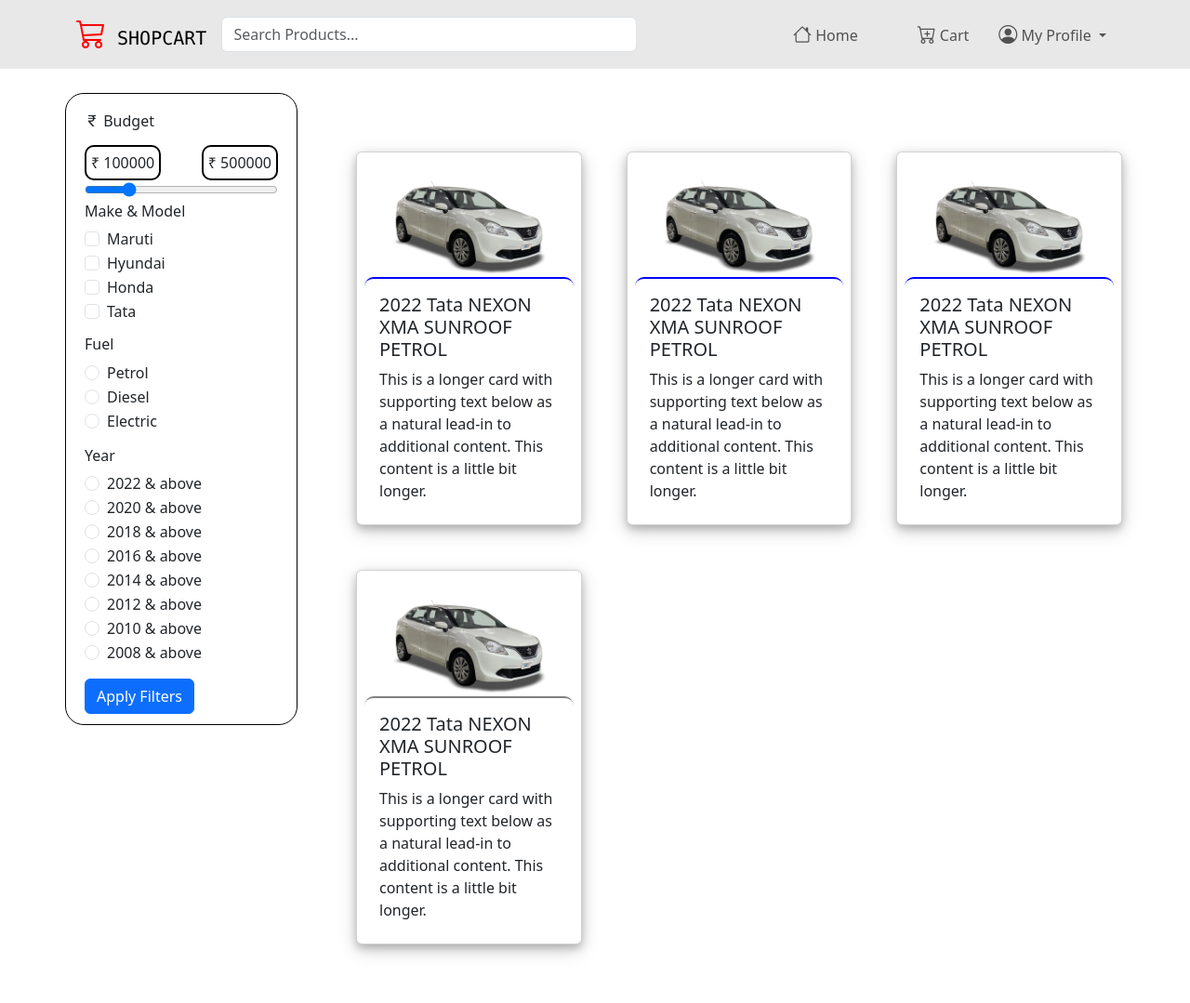
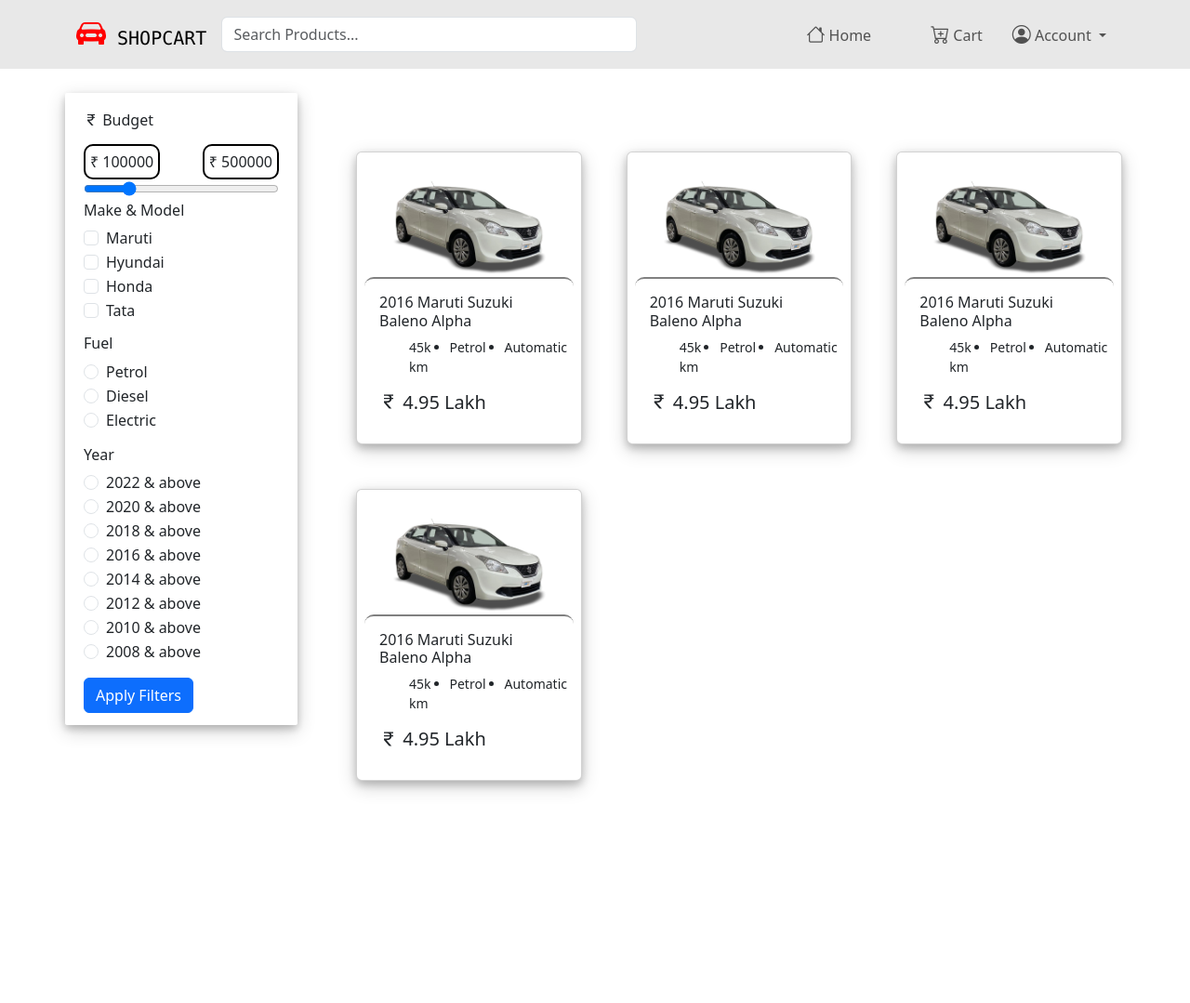
Before and after one commit to GauravChavan2004/second_hand_cars, a Django app: page / in a window 1280 px wide. Shown: the whole page at 93% size. After the commit the page ends 852 px from the top, so only its background shows below. Run offline with Django 5.2, Linux system fonts and the light colour scheme.

Commit message:
changes in frontend

```diff
--- a/template/core/header.html
+++ b/template/core/header.html
@@ -21,7 +21,9 @@
       style="background-color: #e8e8e8">
       <div class="container">
         <a class="navbar-brand font-monospace" href="#"
-          ><i class="bi bi-cart3" style="font-size: 2rem; color: red"></i>
+          ><i
+            class="bi bi-car-front-fill"
+            style="font-size: 2rem; color: red"></i>
           SHOPCART</a
         >
         <!--search box -->
@@ -63,13 +65,12 @@
                 aria-expanded="false"
                 href="#">
                 <i class="bi bi-person-circle" style="font-size: 20px"></i>
-                My Profile
+                Account
               </a>
               <ul
-                class="dropdown-menu dropdown-menu-dark dropdown-menu-end"
+                class="dropdown-menu dropdown-menu-light dropdown-menu-end"
                 style="z-index: 1050">
-                <li><a class="dropdown-item" href="#">View Profile</a></li>
-                <li><a class="dropdown-item" href="#">Settings</a></li>
+                <li><a class="dropdown-item" href="#">Your Account</a></li>
                 <li><hr class="dropdown-divider" /></li>
                 <li>
                   <a class="dropdown-item text-danger" href="#">Logout</a>
--- a/template/core/index.html
+++ b/template/core/index.html
@@ -13,15 +13,15 @@
   href="https://cdn.jsdelivr.net/npm/bootstrap-icons@1.11.3/font/bootstrap-icons.min.css" />
 <style>
   .sidebar {
-    border: 1px solid black;
-    border-radius: 20px;
+    border-radius: 2px;
     padding: 20px;
     height: 100vh;
     position: fixed;
     overflow-y: auto;
     width: 250px;
     max-height: 85%;
-    scrollbar-width: none;
+    scrollbar-width: thin;
+    box-shadow: 0 4px 8px 0 rgba(0, 0, 0, 0.2), 0 6px 20px 0 rgba(0, 0, 0, 0.19);
   }
   .content {
     padding: 15px;
@@ -44,6 +44,11 @@
     height: 100px;
     overflow-y: auto;
     scrollbar-width: thin;
+  }
+  .card-text ul {
+    display: flex;
+    gap: 20px;
+    font-size: 14px;
   }
   @media (max-width: 768px) {
     .sidebar {
@@ -252,53 +257,16 @@
             <img src=".\media\cars\baleno.jpg" class="card-img-top" alt="..." />
             <div
               class="card-body"
-              style="border-top: 2px solid blue; border-radius: 10px">
-              <h5 class="card-title">2022 Tata NEXON XMA SUNROOF PETROL</h5>
-              <p class="card-text">
-                This is a longer card with supporting text below as a natural
-                lead-in to additional content. This content is a little bit
-                longer.
-              </p>
-            </div>
-          </div>
-        </div>
-        <div class="col">
-          <div
-            class="card h-100 p-2"
-            style="
-              box-shadow: 0 4px 8px 0 rgba(0, 0, 0, 0.2),
-                0 6px 20px 0 rgba(0, 0, 0, 0.19);
-            ">
-            <img src=".\media\cars\baleno.jpg" class="card-img-top" alt="..." />
-            <div
-              class="card-body"
-              style="border-top: 2px solid blue; border-radius: 10px">
-              <h5 class="card-title">2022 Tata NEXON XMA SUNROOF PETROL</h5>
-              <p class="card-text">
-                This is a longer card with supporting text below as a natural
-                lead-in to additional content. This content is a little bit
-                longer.
-              </p>
-            </div>
-          </div>
-        </div>
-        <div class="col">
-          <div
-            class="card h-100 p-2"
-            style="
-              box-shadow: 0 4px 8px 0 rgba(0, 0, 0, 0.2),
-                0 6px 20px 0 rgba(0, 0, 0, 0.19);
-            ">
-            <img src=".\media\cars\baleno.jpg" class="card-img-top" alt="..." />
-            <div
-              class="card-body"
-              style="border-top: 2px solid blue; border-radius: 10px">
-              <h5 class="card-title">2022 Tata NEXON XMA SUNROOF PETROL</h5>
-              <p class="card-text">
-                This is a longer card with supporting text below as a natural
-                lead-in to additional content. This content is a little bit
-                longer.
-              </p>
+              style="border-top: 2px solid gray; border-radius: 10px">
+              <h6 class="card-title">2016 Maruti Suzuki Baleno Alpha</h6>
+              <div class="card-text">
+                <ul>
+                  <li style="list-style: none">45k km</li>
+                  <li>Petrol</li>
+                  <li>Automatic</li>
+                </ul>
+                <h5><i class="bi bi-currency-rupee"></i> 4.95 Lakh</h5>
+              </div>
             </div>
           </div>
         </div>
@@ -313,12 +281,61 @@
             <div
               class="card-body"
               style="border-top: 2px solid gray; border-radius: 10px">
-              <h5 class="card-title">2022 Tata NEXON XMA SUNROOF PETROL</h5>
-              <p class="card-text">
-                This is a longer card with supporting text below as a natural
-                lead-in to additional content. This content is a little bit
-                longer.
-              </p>
+              <h6 class="card-title">2016 Maruti Suzuki Baleno Alpha</h6>
+              <div class="card-text">
+                <ul>
+                  <li style="list-style: none">45k km</li>
+                  <li>Petrol</li>
+                  <li>Automatic</li>
+                </ul>
+                <h5><i class="bi bi-currency-rupee"></i> 4.95 Lakh</h5>
+              </div>
+            </div>
+          </div>
+        </div>
+        <div class="col">
+          <div
+            class="card h-100 p-2"
+            style="
+              box-shadow: 0 4px 8px 0 rgba(0, 0, 0, 0.2),
+                0 6px 20px 0 rgba(0, 0, 0, 0.19);
+            ">
+            <img src=".\media\cars\baleno.jpg" class="card-img-top" alt="..." />
+            <div
+              class="card-body"
+              style="border-top: 2px solid gray; border-radius: 10px">
+              <h6 class="card-title">2016 Maruti Suzuki Baleno Alpha</h6>
+              <div class="card-text">
+                <ul>
+                  <li style="list-style: none">45k km</li>
+                  <li>Petrol</li>
+                  <li>Automatic</li>
+                </ul>
+                <h5><i class="bi bi-currency-rupee"></i> 4.95 Lakh</h5>
+              </div>
+            </div>
+          </div>
+        </div>
+        <div class="col">
+          <div
+            class="card h-100 p-2"
+            style="
+              box-shadow: 0 4px 8px 0 rgba(0, 0, 0, 0.2),
+                0 6px 20px 0 rgba(0, 0, 0, 0.19);
+            ">
+            <img src=".\media\cars\baleno.jpg" class="card-img-top" alt="..." />
+            <div
+              class="card-body"
+              style="border-top: 2px solid gray; border-radius: 10px">
+              <h6 class="card-title">2016 Maruti Suzuki Baleno Alpha</h6>
+              <div class="card-text">
+                <ul>
+                  <li style="list-style: none">45k km</li>
+                  <li>Petrol</li>
+                  <li>Automatic</li>
+                </ul>
+                <h5><i class="bi bi-currency-rupee"></i> 4.95 Lakh</h5>
+              </div>
             </div>
           </div>
         </div>
```
